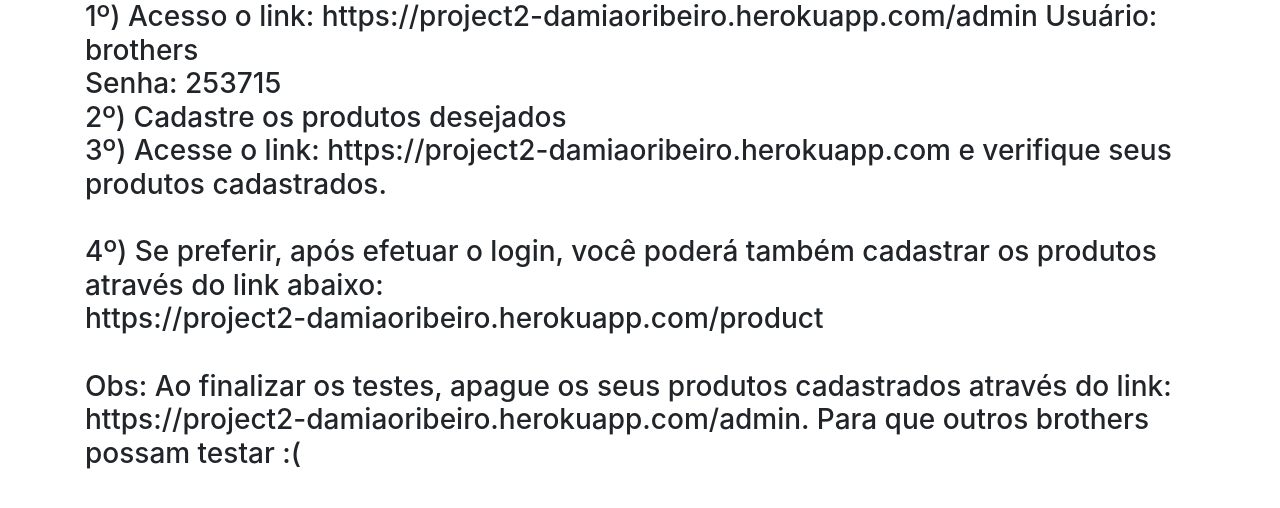
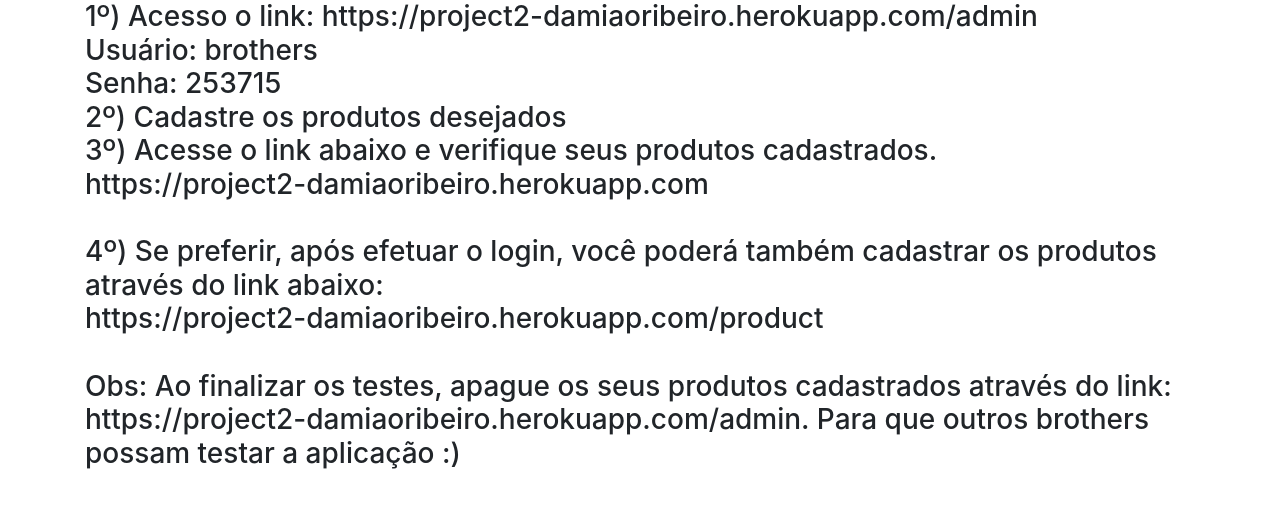
Before and after one commit to supredes/django-project2, a Django app: page / in a window 1280 px wide. Shown: the top 508 px of the page. Run offline with Django 4.2, Linux system fonts and the light colour scheme; data that the repository does not hold is empty; some libraries are stand-ins or nearby versions.

Commit message:
INFORMAÇÕES P/ USUÁRIOS

```diff
--- a/core/templates/index.html
+++ b/core/templates/index.html
@@ -47,15 +47,15 @@
             </tbody>
         </table>
         {% else %}
-            <h3>1º) Acesso o link: https://project2-damiaoribeiro.herokuapp.com/admin
+            <h3>1º) Acesso o link: https://project2-damiaoribeiro.herokuapp.com/admin<br>
                     Usuário: brothers<br>
 	                Senha: 253715<br>
-
                     2º) Cadastre os produtos desejados<br>
-                    3º) Acesse o link: https://project2-damiaoribeiro.herokuapp.com e verifique seus produtos cadastrados.<br><br>
+                    3º) Acesse o link abaixo e verifique seus produtos cadastrados.<br>
+                    https://project2-damiaoribeiro.herokuapp.com<br><br>
                     4º) Se preferir, após efetuar o login, você poderá também cadastrar os produtos através do link abaixo:<br>
                         https://project2-damiaoribeiro.herokuapp.com/product<br><br>
-                    Obs: Ao finalizar os testes, apague os seus produtos cadastrados através do link: <br>https://project2-damiaoribeiro.herokuapp.com/admin. Para que outros brothers possam testar :(</h3>
+                    Obs: Ao finalizar os testes, apague os seus produtos cadastrados através do link: <br>https://project2-damiaoribeiro.herokuapp.com/admin. Para que outros brothers possam testar a aplicação :)</h3>
         {% endif %}
     </div>
 {% bootstrap_javascript jquery='full' %}
```
